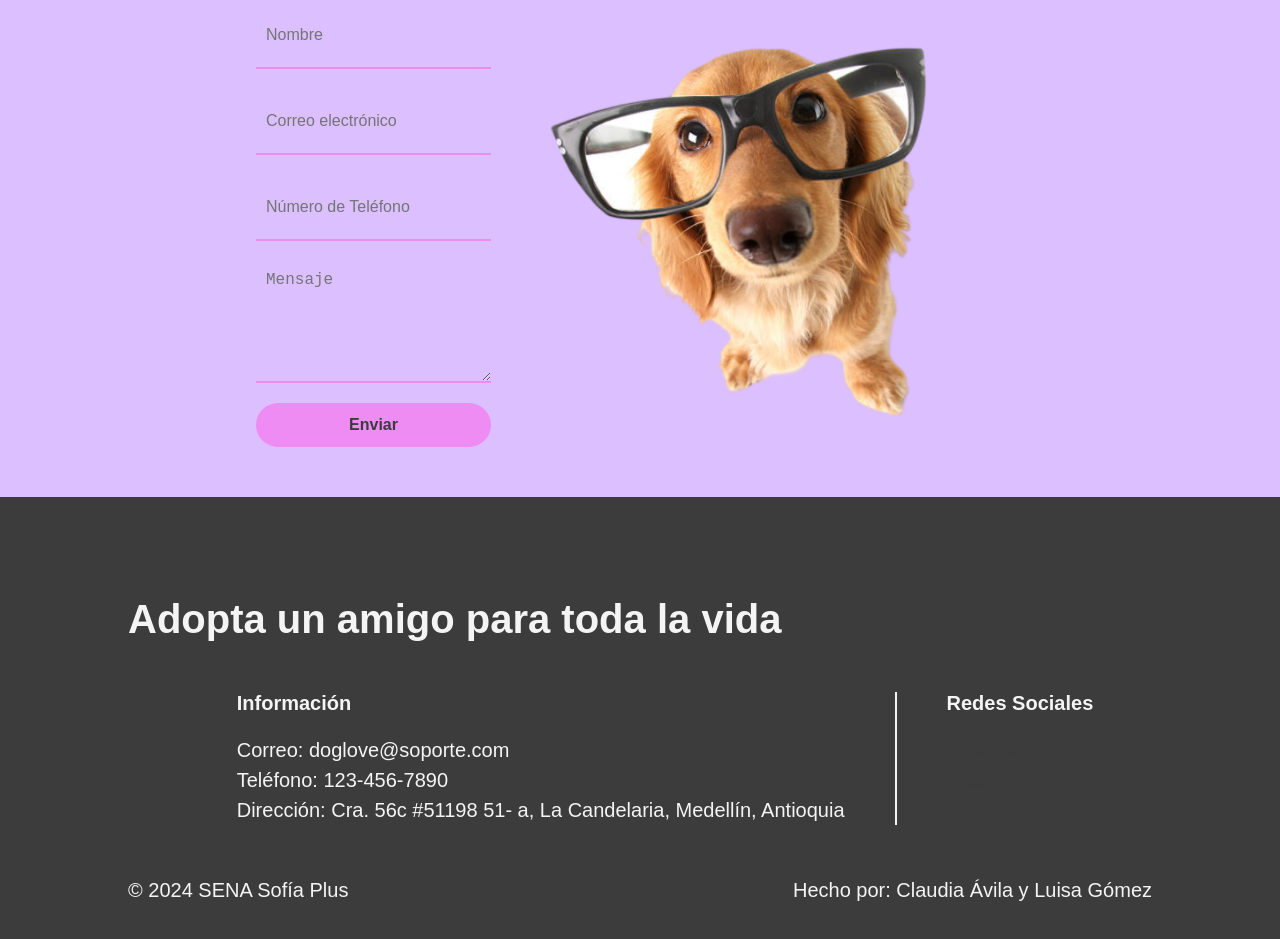
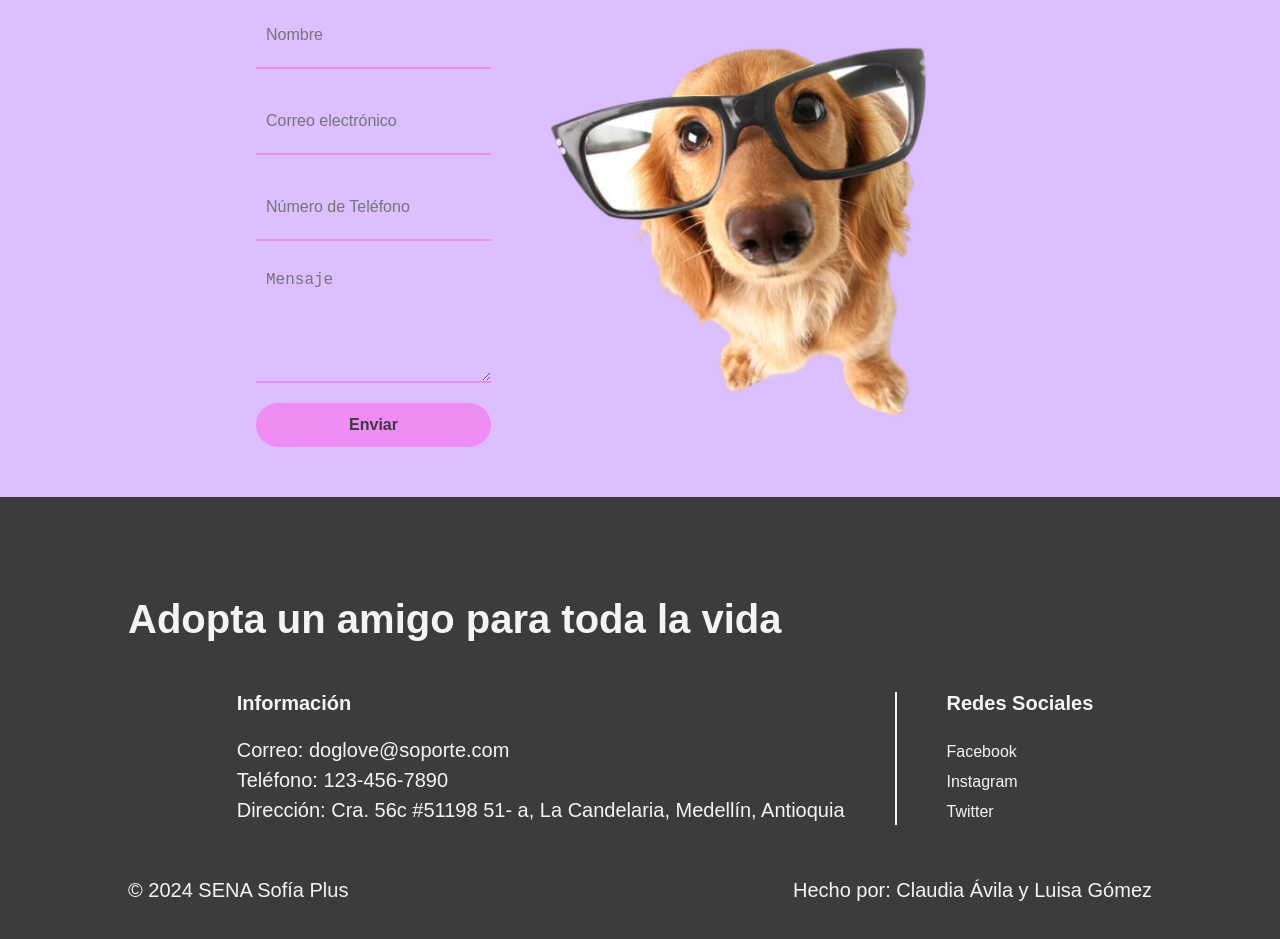
Before and after one commit to Claudia1551/doglove, a plain HTML site: page index.html in a window 1280 px wide. Shown: the part 2885-3824 px from the top of the page. Drawn offline with Linux system fonts and the light colour scheme; a web font is replaced by a local one.

Commit message:
Update index.css

```diff
--- a/index.css
+++ b/index.css
@@ -287,6 +287,9 @@ footer h5 {
     justify-content: space-between;
     padding-top: 50px;
 }
+footer a {
+    color: var(--color-terciario);
+}
 
 /* Estilos para manejar el responsive */
 @media (max-width: 1200px) {
```
